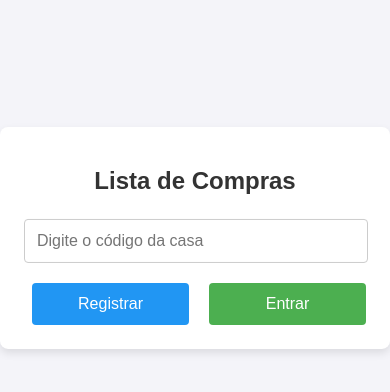
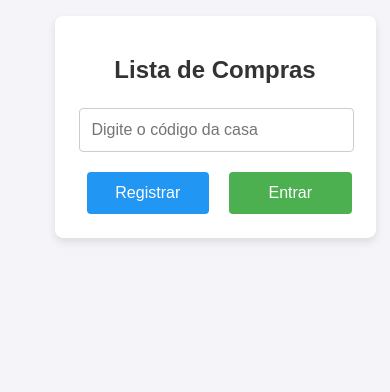
Before and after one commit to GuiSuttanni/MarketList-Front, a React (Create React App) app: page / in a window 390 px wide. Shown: the part 184-576 px from the top of the page. Built offline with nearby package versions, Linux system fonts and the light colour scheme.

Commit message:
Ajustes para responsividade ao abrir no computador

```diff
--- a/src/App.css
+++ b/src/App.css
@@ -4,7 +4,6 @@ body, html {
   padding: 0;
   width: 100%;
   height: 100%;
-  overflow: hidden;
   display: flex;
   justify-content: center;
   align-items: center;
--- a/src/styles/Login.css
+++ b/src/styles/Login.css
@@ -5,13 +5,13 @@
   border-radius: 8px;
   box-shadow: 0 4px 8px rgba(0, 0, 0, 0.1);
   width: 100%;
-  max-width: 400px;
+  max-width: 600px;
   text-align: center;
   margin: 0 auto;
-  position: absolute;
+  position: relative;
   top: 50%;
-  left: 50%;
-  transform: translate(-50%, -50%);
+  transform: translateY(-50%);
+  box-sizing: border-box;
 }
 
 .login-container h1 {
```
